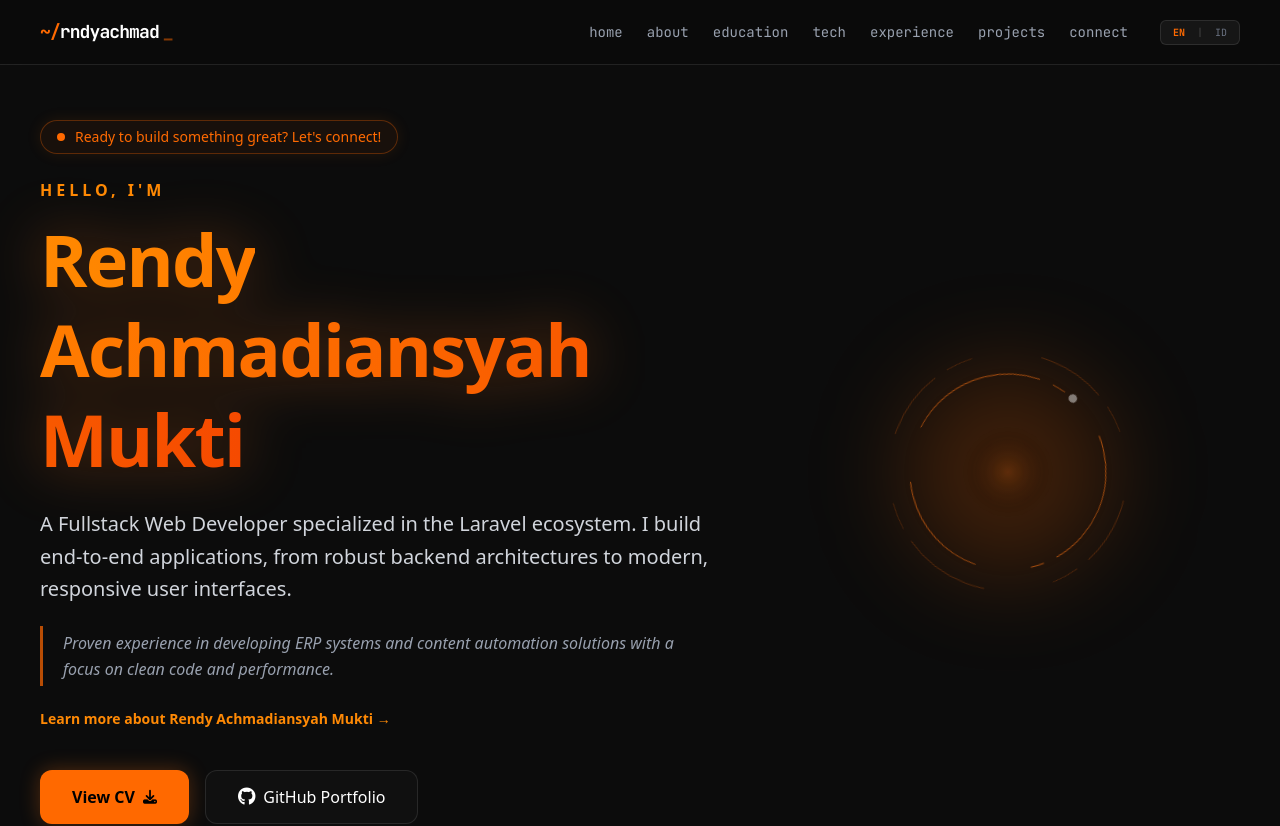
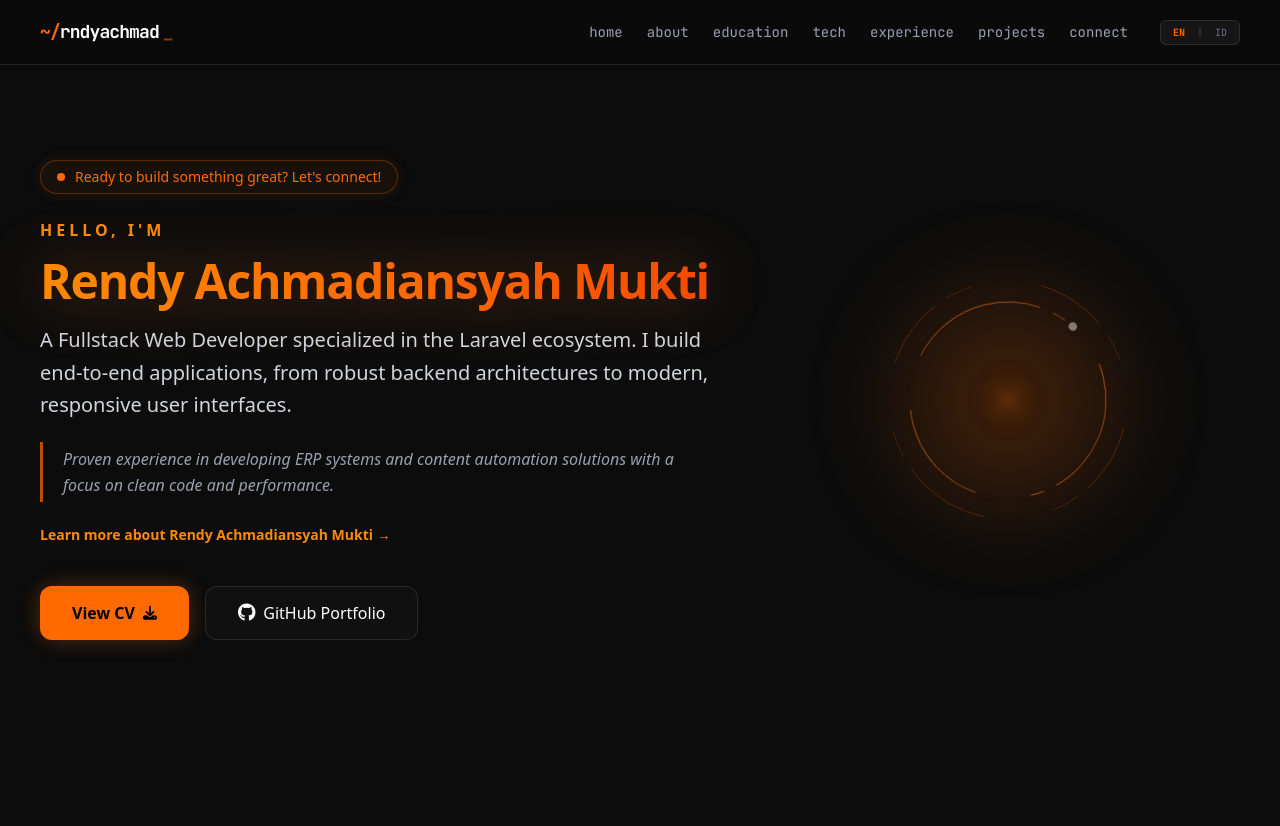
Before and after one commit to RndyAchmad/web-portofolio, a Next.js app: page / in a window 1280 px wide. Shown: the top 826 px of the page. Built offline with nearby package versions, Linux system fonts and the light colour scheme.

Commit message:
fix: hero section

```diff
--- a/components/HomePage.js
+++ b/components/HomePage.js
@@ -72,7 +72,7 @@ export default function HomePage() {
                             </p>
                             <h1
                                 id="home-title"
-                                className="mb-6 text-4xl font-extrabold leading-tight tracking-tight text-white sm:text-5xl md:text-6xl lg:text-7xl"
+                                className="mb-4 max-w-2xl text-balance text-2xl font-extrabold leading-[1.12] tracking-tight text-white sm:text-3xl md:text-4xl lg:text-[2.75rem] xl:text-5xl"
                             >
                                 <span className="text-transparent bg-clip-text bg-linear-to-r from-orange-400 to-orange-600 drop-shadow-[0_0_30px_rgba(249,115,22,0.4)]">
                                     Rendy Achmadiansyah Mukti
```
